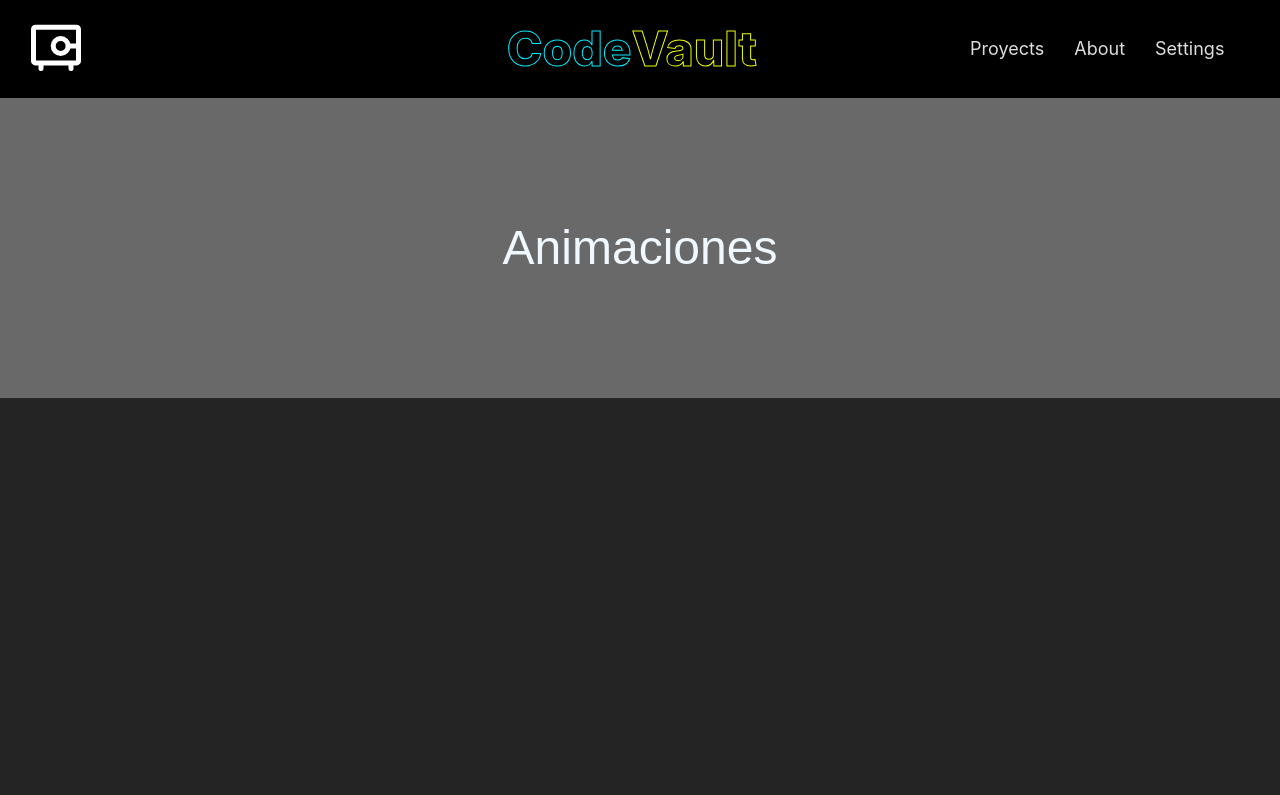
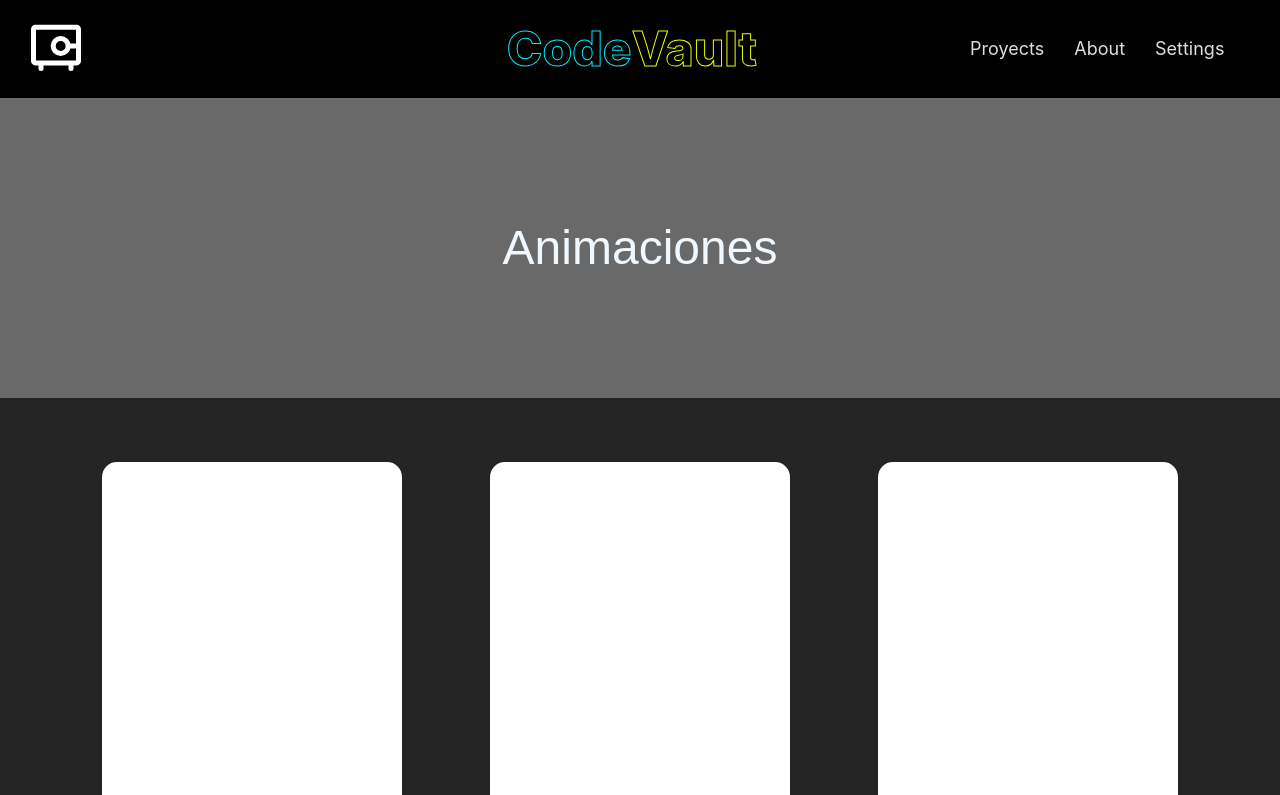
Before and after one commit to ChriisLM/CodeVault, a React (Vite) app: page /Animaciones in a window 1280 px wide. Shown: the top 795 px of the page. Built offline with nearby package versions, Linux system fonts and the light colour scheme; a web font is replaced by a local one.

Commit message:
Estructuracion de la pagina animaciones

```diff
--- a/src/assets/css/Animaciones.css
+++ b/src/assets/css/Animaciones.css
@@ -1,6 +1,3 @@
-
-.container{
-}
 
 .title-container{
     width: 100%;
@@ -18,3 +15,19 @@
     font-weight: 400;
     font-style: normal;
 }
+
+.projects-container{
+    display: flex;
+    flex-wrap: wrap;
+    justify-content: space-between;
+    gap: 50px;
+    padding: 5% 8%;
+    row-gap: 80px;
+}
+
+.card{
+    background-color: white;
+    border-radius: 15px;
+    width: 300px;
+    height: 350px;
+}
--- a/src/pages/Animaciones.jsx
+++ b/src/pages/Animaciones.jsx
@@ -5,14 +5,31 @@ function Animaciones() {
     return (
         <>
             <Header />
-            <section className="container">
-                <div className="title-container">
+            <article className="container">
+                <section className="title-container">
                     <h1 className="title">Animaciones</h1>
-                </div>
-                <div className="projects-container">
-
-                </div>
-            </section>
+                </section>
+                <section className="projects-container">
+                    <div className="container-animacion1 card"></div>
+                    <div className="container-animacion2 card"></div>
+                    <div className="container-animacion3 card"></div>
+                    <div className="container-animacion4 card"></div>
+                    <div className="container-animacion5 card"></div>
+                    <div className="container-animacion6 card"></div>
+                    <div className="container-animacion7 card"></div>
+                    <div className="container-animacion8 card"></div>
+                    <div className="container-animacion9 card"></div>
+                    <div className="container-animacion10 card"></div>
+                    <div className="container-animacion11 card"></div>
+                    <div className="container-animacion12 card"></div>
+                    <div className="container-animacion13 card"></div>
+                    <div className="container-animacion14 card"></div>
+                    <div className="container-animacion15 card"></div>
+                    <div className="container-animacion16 card"></div>
+                    <div className="container-animacion17 card"></div>
+                    <div className="container-animacion18 card"></div>
+                </section>
+            </article>
         </>
     )
 }
```
